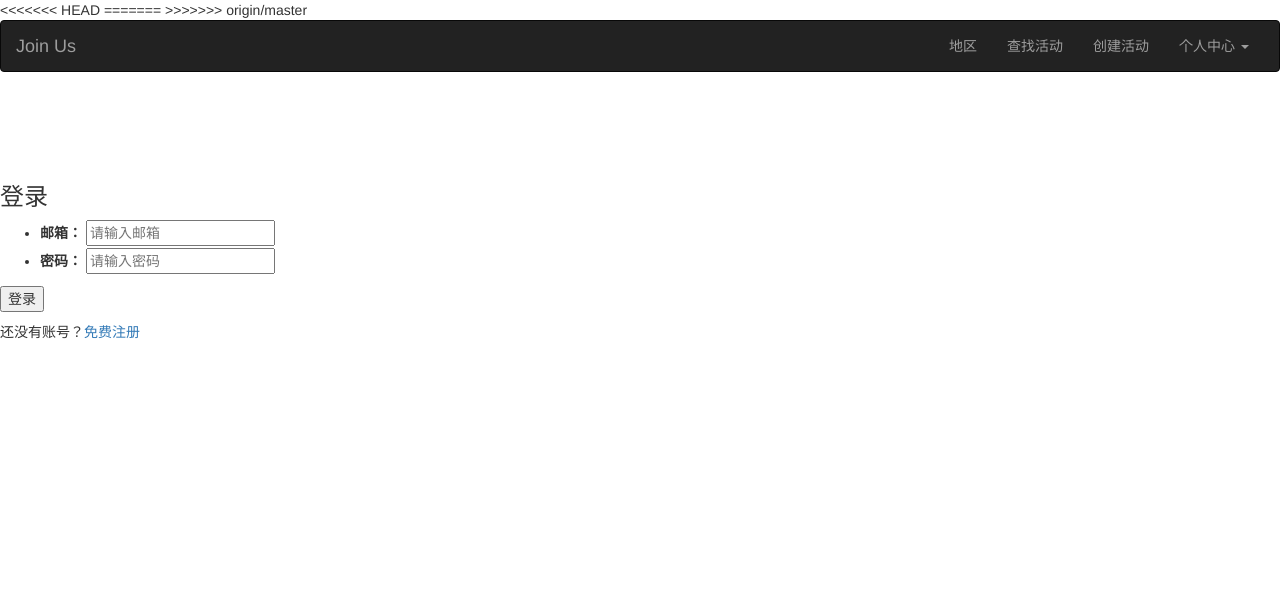
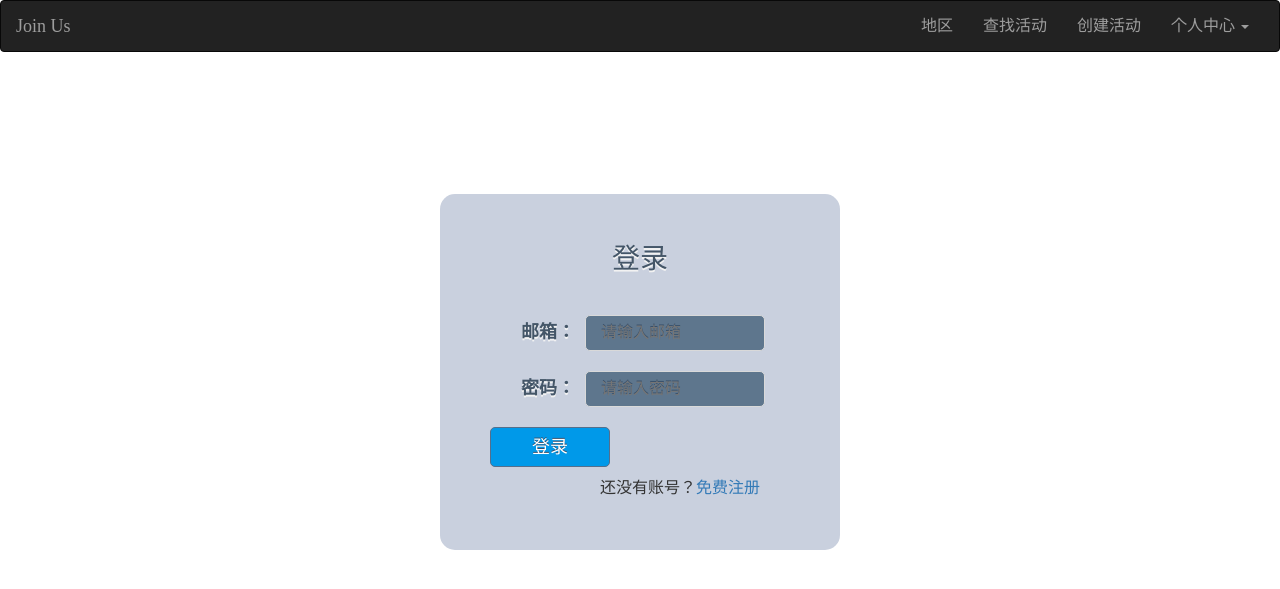
Before and after one commit to JoinUsWeb/join-us, a CodeIgniter app: page /database/index.php/login/index in a window 1280 px wide. Shown: the top 589 px of the page. Run offline with CodeIgniter, Linux system fonts and the light colour scheme; some libraries are stand-ins or nearby versions.

Commit message:
link css

```diff
--- a/application/views/template/header.php
+++ b/application/views/template/header.php
@@ -2,12 +2,12 @@
 <html lang="en">
 <head>
     <meta charset="UTF-8">
-    <title>创建活动</title>
-<<<<<<< HEAD
-    <link rel="stylesheet" href="<?php echo FCPATH;?>css/bootstrap.css">
-=======
+    <title><?php echo $title?></title>
     <link rel="stylesheet" href="<?php echo base_url("css/bootstrap.css"); ?>">
->>>>>>> origin/master
-
+    <link rel="stylesheet" href="<?php echo base_url("css/create.css"); ?>">
+    <link rel="stylesheet" href="<?php echo base_url("css/font-awesome.min.css"); ?>">
+    <link rel="stylesheet" href="<?php echo base_url("css/detail.css"); ?>">
+    <link rel="stylesheet" href="<?php echo base_url("css/login&register.css"); ?>">
+    <link rel="stylesheet" href="<?php echo base_url("css/personal.css"); ?>">
 </head>
 <body>
```
